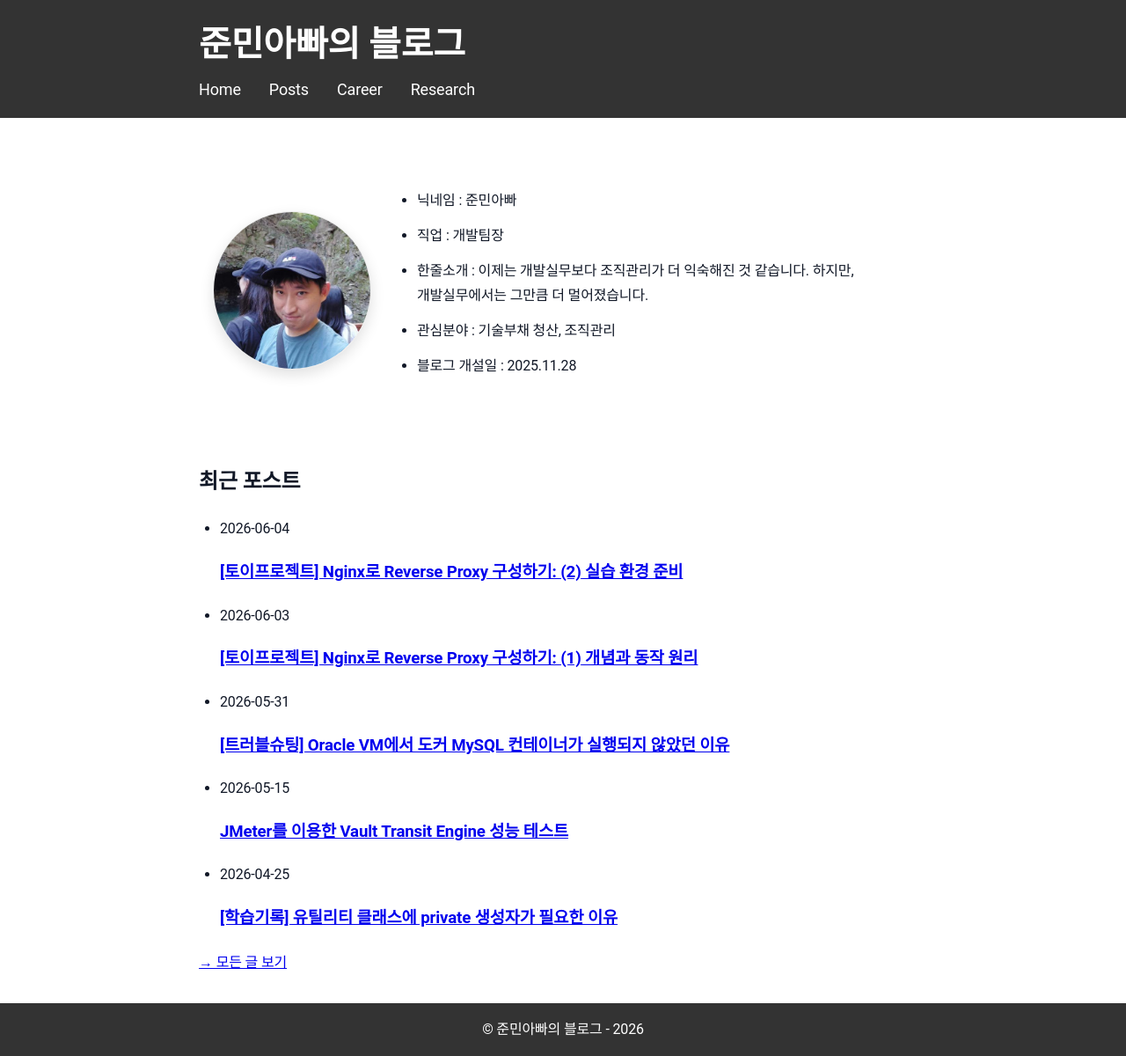
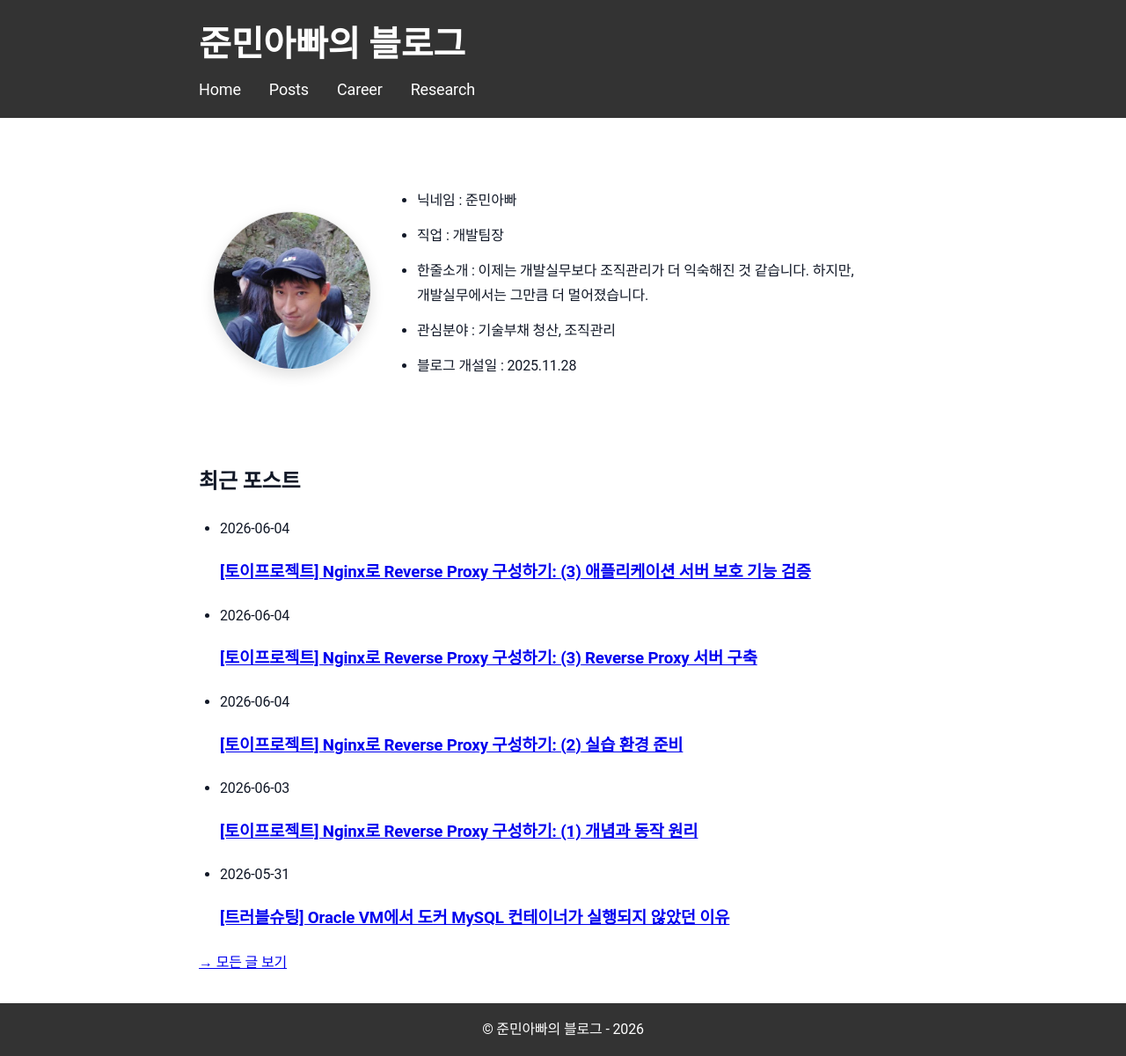
Before and after one commit to sanghoon-lee/sanghoon-lee.github.io, a Jekyll site: the page built from index.md, in a window 1280 px wide. Shown: the whole page at 88% size. Built offline with Jekyll 4.4.1, drawn with Linux system fonts in a browser that asks for light colours; part of the change alters nothing that is shown.

Commit message:
RP 포스팅 3편 추가

````diff
--- a/_posts/2026-06-03-nginx-rp.md
+++ b/_posts/2026-06-03-nginx-rp.md
@@ -2,7 +2,7 @@
 layout: post
 title: "[토이프로젝트] Nginx로 Reverse Proxy 구성하기: (1) 개념과 동작 원리"
 date: 2026-06-03
-description: Nginx로 RP 서버를 구성하기에 앞서 RP 서버의 개념과 동작 원리를 정리해서 작성한 포스팅입니다.
+description: Nginx로 Reverse Proxy 서버를 구성하기에 앞서 개념과 동작 원리를 정리한 포스팅입니다.
 image: /assets/images/nginx.jpg
 categories: 토이프로젝트
 ---
@@ -33,23 +33,23 @@ categories: 토이프로젝트
 
 Reverse Proxy는 클라이언트와 애플리케이션 서버 사이에서 요청을 대신 받아 처리하는 서버를 의미합니다.
 
-사용자는 서비스를 이용하기 위해 요청을 보내지만, 그 요청은 애플리케이션 서버가 아닌 Reverse Proxy에 먼저 전달됩니다.
+클라이언트는 서비스를 이용하기 위해 필요한 요청을 보내지만, 그 요청은 애플리케이션 서버가 아닌 Reverse Proxy에 먼저 전달됩니다.
 
-Reverse Proxy가 적절한 애플리케이션 서버로 요청을 전달하고, 처리 결과를 받아 다시 사용자에게 반환합니다.
+Reverse Proxy가 적절한 애플리케이션 서버로 요청을 전달하고, 처리 결과를 받아 다시 클라이언트에게 반환합니다.
 
-사용자는 Reverse Proxy만 인식할 수 있으며, 실제 애플리케이션 서버의 위치나 구성 정보는 알 수 없습니다.
+일반적으로 클라이언트는 Reverse Proxy만 인식할 수 있으며, 실제 애플리케이션 서버의 위치나 구성 정보는 외부에 노출되지 않습니다.
 
 ```text
- 사용자
+ 클라이언트
    ↓↑
  Reverse Proxy
    ↓↑
  애플리케이션 서버
 ```
 
-즉, 애플리케이션 서버는 외부에 직접 노출되지 않습니다. 사용자는 Reverse Proxy를 통해서만 애플리케이션 서버에 접근할 수 있습니다.
+Reverse Proxy가 대신 노출되면서 클라이언트와 애플리케이션 서버 사이에서 요청과 응답을 중계하는 역할을 수행합니다.
 
-Reverse Proxy가 대신 노출되면서 클라이언트와 애플리케이션 서버 사이에서 요청과 응답을 중계하는 역할을 수행합니다.
+즉, 클라이언트는 Reverse Proxy와만 통신하고 실제 애플리케이션 서버와는 직접 통신하지 않습니다.
 
 <img class="main-image" src="/assets/images/websecurity.png" alt="웹 보안">
 
@@ -67,11 +67,11 @@ Reverse Proxy가 대신 노출되면서 클라이언트와 애플리케이션
 
 ---
 
-### 2.1 애플리케이션 서버 보호
+### 2.1. 애플리케이션 서버 보호
 
 애플리케이션 서버가 외부에 직접 노출되어 있다면 모든 요청이 애플리케이션 서버로 바로 전달될 것입니다.
 
-공격자가 애플리케이션 서버의 존재를 직접 확인할 수 있기 때문에 서버가 사용하는 포트나 소프트웨어 정보를 파악할 가능성도 높아집니다.
+공격자는 공개된 서버를 대상으로 포트 스캔이나 취약점 탐색을 시도할 수 있으며, 서버가 사용하는 포트나 소프트웨어 정보를 파악할 가능성도 높아집니다.
 
 반면 Reverse Proxy를 사용하면 애플리케이션 서버가 외부에 직접 노출되는 것을 방지할 수 있습니다.
 
@@ -83,14 +83,14 @@ Reverse Proxy가 대신 노출되면서 클라이언트와 애플리케이션
 
 ---
 
-### 2.2 로드밸런싱
+### 2.2. 로드밸런싱
 
 서비스 이용자가 증가하면 하나의 애플리케이션 서버만으로는 모든 요청을 처리하기 어렵게 됩니다.
 
 이런 상황에서는 다수의 애플리케이션 서버를 운영하면서 Reverse Proxy가 요청을 각 서버에 분산하여 전달할 수 있도록 구성해야 합니다.
 
 ```text
-사용자
+클라이언트
    ↓
 Reverse Proxy
    ├─ 서버 1
@@ -104,7 +104,7 @@ Reverse Proxy
 
 ---
 
-### 2.3 SSL 종료
+### 2.3. SSL 종료
 
 오늘날 대부분의 웹 서비스는 보안을 이유로 HTTP 대신에 HTTPS를 사용합니다.
 
@@ -122,13 +122,15 @@ Reverse Proxy
 
 이러한 방식을 SSL 종료(SSL Termination)라고 합니다.
 
-외부 클라이언트와의 통신은 HTTPS로 보안성을 유지하면서, 애플리케이션 서버는 비즈니스 로직 처리에 더 많은 자원을 사용할 수 있습니다.
+외부 클라이언트와의 통신은 HTTPS로 보안성을 유지하면서 애플리케이션 서버는 비즈니스 로직 처리에 더 많은 자원을 사용할 수 있습니다.
 
-따라서 여러 애플리케이션 서버가 존재하더라도 SSL 인증서는 Reverse Proxy에서만 관리하면 됩니다.
+또한 SSL 인증서 관리 지점을 Reverse Proxy로 일원화할 수 있다는 장점도 있습니다.
+
+여러 애플리케이션 서버가 존재하더라도 SSL 인증서는 Reverse Proxy에서만 관리하면 되기 때문입니다.
 
 ---
 
-### 2.4 정적 콘텐츠 처리
+### 2.4. 정적 콘텐츠 처리
 
 웹 서비스에는 이미지, CSS, JavaScript 파일과 같은 정적 콘텐츠가 많이 사용됩니다.
 
@@ -204,16 +206,15 @@ HAProxy는 고성능 로드밸런싱에 특화된 솔루션입니다.
 
 개념을 이해하는 것도 중요하지만, 실제로 구축해보면서 동작 과정을 직접 확인해보는 것이 더 좋은 학습 방법이라고 생각합니다.
 
-그래서 다음 포스팅에서 Oracle VM 환경에서 Nginx를 이용해 Reverse Proxy를 직접 구성해보도록 하겠습니다.
-
-추가적으로 Spring Boot API 서버와 연동하여 실제 요청이 Reverse Proxy를 통해 전달되는 과정과 애플리케이션 서버가 외부에 직접 노출되지 않는 구조를 함께 살펴볼 예정입니다.
+그래서 Nginx를 이용해 Reverse Proxy를 직접 구성하고, 각 기능들이 실제로 어떻게 동작하는지 단계별로 검증해보게 되었습니다.
 
 ---
 
-## 5. 포스팅 시리즈
+## 5. 포스팅 목록
 
 * [토이프로젝트] NginX로 Reverse Proxy 구성하기: (1) 개념과 동작 원리
 * [[토이프로젝트] NginX로 Reverse Proxy 구성하기: (2) 실습 환경 준비](https://sanghoon-lee.github.io/2026/06/04/nginx-rp2/)
+* [토이프로젝트] Nginx로 Reverse Proxy 구성하기: (3) Reverse Proxy 서버 구축
 
 ---
 
--- a/_posts/2026-06-04-nginx-rp2.md
+++ b/_posts/2026-06-04-nginx-rp2.md
@@ -389,15 +389,21 @@ SERVER_NAME 환경변수로 설정한 api-01 값이 정상적으로 반환되는
 
 ## 3. 마치며
 
-지금까지 애플리케이션 서버를 구현하고, Docker 이미지로 생성한 뒤 컨테이너로 실행하는 과정까지 살펴봤습니다.
+지금까지 애플리케이션 서버를 구현하고 Docker 이미지로 생성해서 컨테이너로 실행하는 과정까지 살펴봤습니다.
 
-현재 애플리케이션 서버는 Docker 컨테이너 형태로 실행 중이며, API 요청을 정상적으로 처리할 수 있는 상태입니다. 또한 서버 이름을 환경변수로 주입받도록 구성했기 때문에 이후 Reverse Proxy를 통해 전달된 요청이 어떤 서버에서 처리되었는지도 쉽게 확인할 수 있습니다.
+애플리케이션 서버는 Docker 컨테이너 형태로 실행 중이며, API 요청을 받으면 정상적으로 처리할 수 있는 상태입니다.
 
-다음 포스팅에서는 Nginx를 이용해서 Reverse Proxy 서버를 구축하고, 클라이언트의 요청이 애플리케이션 서버로 전달되는 과정을 실습을 통해 확인해보겠습니다.
+현재 구조에서는 클라이언트가 애플리케이션 서버에 직접 요청을 보내고, 응답을 받을 수 있습니다.
+
+하지만 실제 운영 환경에서는 애플리케이션 서버를 외부에 직접 노출하기보다는 Reverse Proxy를 앞단에 배치하는 구성이 일반적입니다.
+
+이를 통해 애플리케이션 서버 보호, 접근 제어, SSL 종료 등의 기능을 보다 효율적으로 적용할 수 있습니다.
+
+다음 포스팅에서는 Nginx를 이용해 Reverse Proxy 서버를 구성하고, 클라이언트와 애플리케이션 서버 사이에서 요청을 중계하는 구조를 만들어보도록 하겠습니다.
 
 ---
 
-## 4. 포스팅 시리즈
+## 4. 포스팅 목록
 
 * [[토이프로젝트] NginX로 Reverse Proxy 구성하기: (1) 개념과 동작 원리](https://sanghoon-lee.github.io/2026/06/03/nginx-rp/)
 * [토이프로젝트] NginX로 Reverse Proxy 구성하기: (2) 실습 환경 준비
--- /dev/null
+++ b/_posts/2026-06-07-nginx-rp3.md
@@ -0,0 +1,161 @@
+---
+layout: post
+title: "[토이프로젝트] Nginx로 Reverse Proxy 구성하기: (3) Reverse Proxy 서버 구축"
+date: 2026-06-04
+description: Nginx를 설치하고 Reverse Proxy 서버를 구성하는 과정을 정리한 포스팅입니다.
+image: /assets/images/nginx.jpg
+categories: 토이프로젝트
+---
+
+애플리케이션 서버가 클라이언트의 요청을 정상적으로 처리할 수 있는 상태가 되었습니다.
+
+이제 Nginx를 설치하고, Reverse Proxy 서버로 동작할 수 있도록 구성해야 합니다.
+
+구성이 완료되면 Nginx가 클라이언트의 요청을 먼저 수신한 뒤 내부 애플리케이션 서버로 전달하는 구조를 만들 수 있습니다.
+
+이번 포스팅에서는 이러한 Reverse Proxy 환경을 구성하기 위한 Nginx 설치 및 설정 과정을 단계별로 살펴보겠습니다.
+
+---
+
+## 1. Nginx 설치
+
+Nginx를 컨테이너로 실행하면 설치와 제거가 간편하고 설정 변경이나 재구성도 쉽게 수행할 수 있습니다. 또한 애플리케이션 서버와 동일한 방식으로 관리할 수 있어 실습 환경을 구성하기에도 편리합니다. 그래서 Nginx도 Docker 컨테이너로 실행했습니다.
+
+먼저 Docker Hub에서 최신버전의 Nginx 이미지를 내려받았습니다.
+
+```bash
+$ docker pull nginx
+```
+
+다운로드가 완료되고, 저장되어 있는 Docker 이미지 목록을 조회했습니다. 애플리케이션 서버(simple-api)와 nginx 이미지가 존재하는 것을 확인할 수 있었습니다.
+
+```bash
+$ docker images
+```
+
+```nohighlight
+IMAGE               ID             DISK USAGE   CONTENT SIZE   EXTRA
+nginx:latest        5aca99593157        241MB           66MB
+simple-api:latest   50ac61d202ac        465MB          128MB    U
+```
+
+---
+
+## 2. Reverse Proxy 기본 설정
+
+Nginx는 설정 파일을 통해 요청을 어떤 서버로 전달할지 정의할 수 있습니다. 그래서 설정 파일을 저장할 디렉토리를 먼저 생성했습니다.
+
+```bash
+$ mkdir nginx
+$ cd nginx
+```
+
+그리고 nginx.conf 파일을 생성하고 다음과 같이 작성했습니다.
+
+**nginx.conf**
+
+```nginx
+events {
+}
+
+http {
+
+    server {
+
+        listen 80;
+
+        location / {
+            proxy_pass http://192.168.56.11:8001;
+        }
+    }
+}
+```
+
+설정 내용은 매우 단순합니다.
+
+* `listen 80` : Nginx가 80 포트를 사용해서 클라이언트의 요청을 수신합니다.
+* `location /` : 모든 요청을 대상으로 설정합니다.
+* `proxy_pass` : 수신한 요청을 애플리케이션 서버 컨테이너가 구동되고 있는 주소(192.168.56.11:8001)로 전달합니다. 클라이언트는 애플리케이션 서버의 주소를 직접 알 필요가 없으며, 모든 요청은 Reverse Proxy를 통해 전달됩니다.
+
+> 현재 애플리케이션 서버 컨테이너는 nginx와 동일한 가상머신에서 구동되고 있습니다. 가상머신의 8001 포트로 노출되어 있으므로 `proxy_pass`에 해당 주소를 지정했습니다.
+
+---
+
+## 3. Nginx 컨테이너 실행
+
+Nginx는 실행 시 기본 설정 파일을 읽어 동작합니다.
+
+따라서 앞에서 작성한 nginx.conf 파일을 컨테이너 내부의 설정 파일 위치로 연결(Mount)하도록 다음과 같이 컨테이너를 실행해야 합니다.
+
+```bash
+$ docker run -d \
+  --name nginx-rp \
+  -p 80:80 \
+  -v {경로}/nginx.conf:/etc/nginx/nginx.conf:ro \
+  nginx
+```
+
+`{경로}`에는 실제 설정 파일이 존재하는 디렉토리로 지정해야 합니다. 제가 사용하는 가상머신의 디렉토리는 `/home/sanghoon/nginx`입니다.
+
+컨테이너 실행에 사용한 각 옵션의 의미는 다음과 같습니다.
+
+* `-d` : 컨테이너를 백그라운드에서 실행합니다.
+* `--name nginx-rp` : 컨테이너 이름을 nginx-rp로 지정합니다.
+* `-p 80:80` : 가상머신의 80 포트와 컨테이너의 80 포트를 연결합니다.
+* `-v` : 로컬의 nginx.conf 파일을 컨테이너 내부 설정 파일로 연결합니다.
+* `:ro` : 설정 파일을 읽기 전용(Read Only)으로 마운트합니다.
+* `nginx` : 실행할 Docker 이미지입니다.
+
+컨테이너가 정상적으로 실행되는지 확인했고, Nginx 컨테이너와 애플리케이션 서버 컨테이너가 모두 실행 중인 것을 확인할 수 있었습니다.
+
+```bash
+$ docker ps
+```
+
+```nohighlight
+CONTAINER ID   IMAGE        COMMAND                  CREATED         STATUS         PORTS                                         NAMES
+2bd57b3e33a6   nginx        "/docker-entrypoint.…"   5 minutes ago   Up 5 minutes   0.0.0.0:80->80/tcp, [::]:80->80/tcp           nginx-rp
+85b2de399fc1   simple-api   "java -jar simple-ap…"   24 hours ago    Up 2 seconds   0.0.0.0:8001->8000/tcp, [::]:8001->8000/tcp   api-01
+```
+
+클라이언트의 요청이 Nginx를 통해 애플리케이션 서버로 정상적으로 전달되는지 확인했습니다. 정상적인 응답이 반환되었습니다.
+
+```bash
+$ curl http://192.168.56.11:80/api/server
+```
+
+```json
+{
+    "serverName":"api-01",
+    "time":"2026-06-07T05:54:34.329420535"
+}
+```
+
+---
+
+## 4. 마치며
+
+지금까지 Nginx를 설치하고 Reverse Proxy 서버로 동작할 수 있도록 최소한의 구성을 적용해봤습니다.
+
+설정을 완료한 뒤에는 클라이언트의 요청이 Nginx를 거쳐 내부 애플리케이션 서버로 정상적으로 전달되는 것을 확인할 수 있었습니다.
+
+이번 포스팅에서는 Reverse Proxy 환경을 구성하는 것에 초점을 맞췄습니다. 아직은 단순히 요청을 전달하는 기능만 적용된 상태이지만, 이후 다양한 Reverse Proxy 기능을 검증하기 위한 기반 환경은 모두 준비되었습니다.
+
+다음 포스팅에서는 Reverse Proxy를 사용하는 대표적인 이유 중 하나인 애플리케이션 서버 보호 기능을 중심으로 실제 동작을 검증해보겠습니다.
+
+---
+
+## 5. 포스팅 목록
+
+* [[토이프로젝트] NginX로 Reverse Proxy 구성하기: (1) 개념과 동작 원리](https://sanghoon-lee.github.io/2026/06/03/nginx-rp/)
+* [토이프로젝트] NginX로 Reverse Proxy 구성하기: (2) 실습 환경 준비
+
+---
+
+## 6. 소스 코드
+
+* 애플리케이션 서버 - [https://github.com/sanghoon-lee/simple-api.git](https://github.com/sanghoon-lee/simple-api.git)
+
+---
+
+#웹보안 #ReverseProxy #Nginx #프록시 #인프라
--- /dev/null
+++ b/_posts/2026-06-08-nginx-rp4.md
@@ -0,0 +1,17 @@
+---
+layout: post
+title: "[토이프로젝트] Nginx로 Reverse Proxy 구성하기: (3) 애플리케이션 서버 보호 기능 검증"
+date: 2026-06-04
+description: Nginx로 구성한 Reverse Proxy를 이용해서 애플리케이션 서버 보호 기능을 검증하는 실습에 대한 포스팅입니다.
+image: /assets/images/nginx.jpg
+categories: 토이프로젝트
+---
+
+<u>[[토이프로젝트] NginX로 Reverse Proxy 구성하기: (1) 개념과 동작 원리](https://sanghoon-lee.github.io/2026/06/03/nginx-rp/)</u>에서 Reverse Proxy를 사용하는 이유를 다음의 4가지로 정리해서 설명했었습니다.
+
+* 애플리케이션 서버 보호
+* 로드밸런싱
+* SSL 종료
+* 정적 콘텐츠 처리
+
+이제부터 실습을
````
